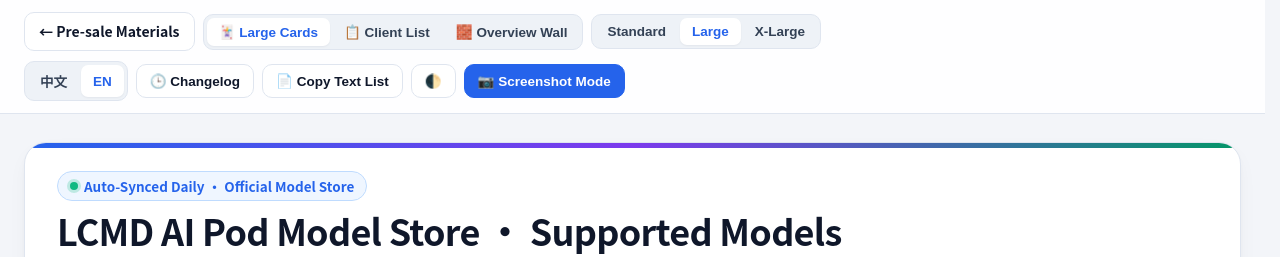
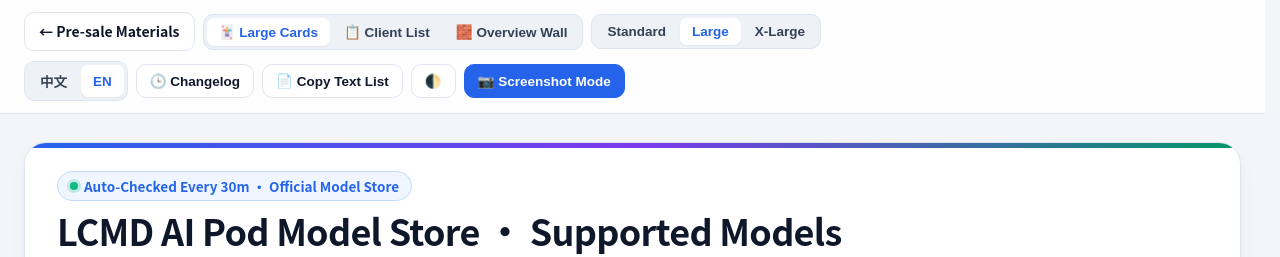
Before and after one commit to lcmdcloud/lcmdcloud.github.io, a plain HTML site: page model-store/index.html in a window 1280 px wide. Shown: the top 257 px of the page. Drawn offline with Linux system fonts and the light colour scheme.

Commit message:
sync-models(2026-11-23 19:59): AI Pod v2.3.364 (58 models)

```diff
--- a/model-store/index.html
+++ b/model-store/index.html
@@ -1172,7 +1172,7 @@
           btnChangelog: '🕒 更新记录',
           btnCopy: '📄 复制文本清单',
           btnShot: '📷 客户截图模式',
-          heroBadge: '每日本地自动同步 · 官方模型广场',
+          heroBadge: '每 30 分钟自动检测同步 · 官方模型广场',
           heroTitle: '懒猫 AI Pod 模型广场 · 支持模型一览',
           heroSub: '覆盖大语言模型、视频/图像生成、语音识别与合成、翻译、文档 OCR 及多模态向量检索，支持本地一键部署。',
           metaAppUpdated: '源端版本时间：',
@@ -1198,7 +1198,7 @@
           hiddenBadge: '内测/隐藏',
           hiddenShort: '内测',
           emptyMsg: '没有找到匹配的模型，请调整筛选条件。',
-          footerSource: '懒猫微服 · AI Pod 模型广场 · 每日本地同步发布',
+          footerSource: '懒猫微服 · AI Pod 模型广场 · 每 30 分钟自动检测同步',
           shotLabel: '客户截图模式',
           shotView: '切换视图',
           shotScale: '切换字号',
@@ -1230,7 +1230,7 @@
           btnChangelog: '🕒 Changelog',
           btnCopy: '📄 Copy Text List',
           btnShot: '📷 Screenshot Mode',
-          heroBadge: 'Auto-Synced Daily · Official Model Store',
+          heroBadge: 'Auto-Checked Every 30m · Official Model Store',
           heroTitle: 'LCMD AI Pod Model Store · Supported Models',
           heroSub: 'Covering LLMs, video & image generation, ASR, TTS, translation, OCR and multimodal embeddings — all one-click locally deployable.',
           metaAppUpdated: 'AI Pod Release: ',
@@ -1256,7 +1256,7 @@
           hiddenBadge: 'Beta / Hidden',
           hiddenShort: 'Beta',
           emptyMsg: 'No models match your filters. Try adjusting search or hardware selection.',
-          footerSource: 'LCMD · AI Pod Model Store · Synced Daily Locally',
+          footerSource: 'LCMD · AI Pod Model Store · Synced Every 30m',
           shotLabel: 'Screenshot Mode',
           shotView: 'Switch View',
           shotScale: 'Font Size',
```
Also changed, not shown: materials/manifest.json, model-store/data.json.
